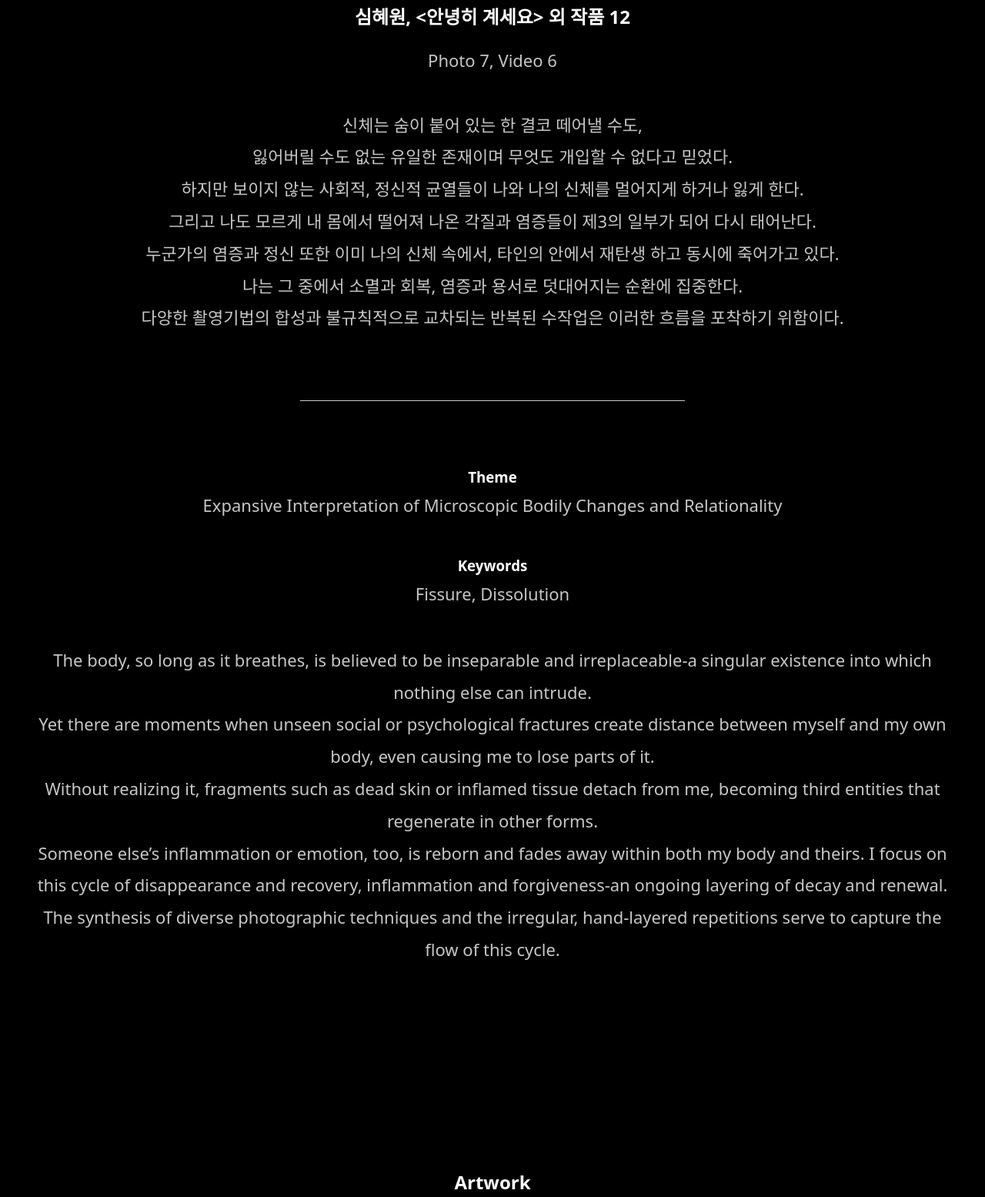
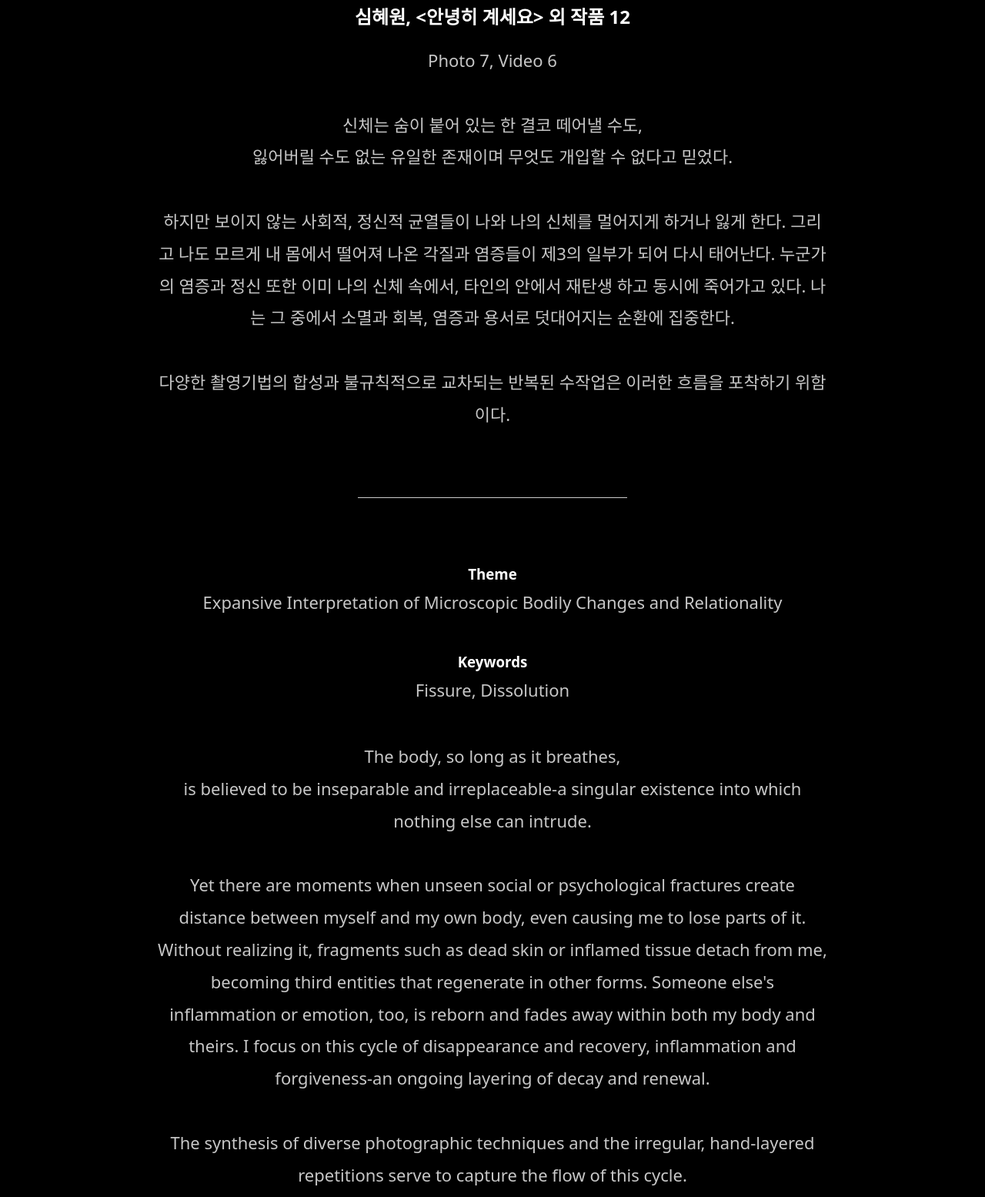
Before and after one commit to chaerlyn/hyewon-artwork-archive, a plain HTML site: page index.html in a window 1280 px wide. Shown: the part 917-2472 px from the top of the page at 77% size. Drawn offline with Linux system fonts and the light colour scheme; a web font is replaced by a local one.

Commit message:
fix: 텍스트 가독성 향상

```diff
--- a/assets/css/styles.css
+++ b/assets/css/styles.css
@@ -148,7 +148,12 @@ body {
 	padding: 120px 16px;
 	text-align: center;
 }
-.section--about > * { max-width: var(--maxw); width: 100%; }
+.about-content {
+	max-width: min(70%, 900px) !important;
+	margin: 0 auto;
+	width: 100%;
+}
+.section--about > *:not(.about-content) { max-width: var(--maxw); width: 100%; }
 .section--about h2 { margin: 0 0 10px; }
 .section--about h1 { margin: 0 0 20px; }
 .section--about h3 {
--- a/index.html
+++ b/index.html
@@ -33,16 +33,18 @@
 		</section>
 
 		<section id="about" class="section section--about">
+			<div class="about-content">
 				<h1>심혜원, &lt;안녕히 계세요&gt; 외 작품 12</h1>
 				<p>Photo 7, Video 6</p>
 				<p>&nbsp;</p>
 				<p>신체는 숨이 붙어 있는 한 결코 떼어낼 수도, <br>
-				잃어버릴 수도 없는 유일한 존재이며 무엇도 개입할 수 없다고 믿었다.<br>
-                하지만 보이지 않는 사회적, 정신적 균열들이 나와 나의 신체를 멀어지게 하거나 잃게 한다.<br>
-                 그리고 나도 모르게 내 몸에서 떨어져 나온 각질과 염증들이 제3의 일부가 되어 다시 태어난다. <br>
-                 누군가의 염증과 정신 또한 이미 나의 신체 속에서, 타인의 안에서 재탄생 하고 동시에 죽어가고 있다. <br>
-                 나는 그 중에서 소멸과 회복, 염증과 용서로 덧대어지는 순환에 집중한다. <br>
-                 다양한 촬영기법의 합성과 불규칙적으로 교차되는 반복된 수작업은 이러한 흐름을 포착하기 위함이다.</p>
+					잃어버릴 수도 없는 유일한 존재이며 무엇도 개입할 수 없다고 믿었다.<br> <br>
+					하지만 보이지 않는 사회적, 정신적 균열들이 나와 나의 신체를 멀어지게 하거나 잃게 한다.
+					그리고 나도 모르게 내 몸에서 떨어져 나온 각질과 염증들이 제3의 일부가 되어 다시 태어난다.
+					누군가의 염증과 정신 또한 이미 나의 신체 속에서, 타인의 안에서 재탄생 하고 동시에 죽어가고 있다.
+					나는 그 중에서 소멸과 회복, 염증과 용서로 덧대어지는 순환에 집중한다. <br> <br>
+					다양한 촬영기법의 합성과 불규칙적으로 교차되는 반복된 수작업은 이러한 흐름을 포착하기 위함이다.
+				</p>
 
 				<br><br><br>
 				<div class="divider-line"></div>
@@ -53,12 +55,17 @@
 				<h3>Keywords</h3>
 				<p>Fissure, Dissolution</p>
 				<br><br>
-			<p>The body, so long as it breathes, is believed to be inseparable and irreplaceable-a singular existence into which nothing else can intrude. </p>
-			<p>Yet there are moments when unseen social or psychological fractures create distance between myself and my own body, even causing me to lose parts of it.</p>
-			<p>Without realizing it, fragments such as dead skin or inflamed tissue detach from me, becoming third entities that regenerate in other forms. </p>
-			<p>Someone else’s inflammation or emotion, too, is reborn and fades away within both my body and theirs.
-			I focus on this cycle of disappearance and recovery, inflammation and forgiveness-an ongoing layering of decay and renewal. </p>
-			<p>The synthesis of diverse photographic techniques and the irregular, hand-layered repetitions serve to capture the flow of this cycle.</p>
+				<p>The body, so long as it breathes, <br>
+					is believed to be inseparable and irreplaceable-a singular existence into which nothing else can intrude.
+					<br><br>
+					Yet there are moments when unseen social or psychological fractures create distance between myself and my own body, even causing me to lose parts of it.
+					Without realizing it, fragments such as dead skin or inflamed tissue detach from me, becoming third entities that regenerate in other forms.
+					Someone else's inflammation or emotion, too, is reborn and fades away within both my body and theirs.
+					I focus on this cycle of disappearance and recovery, inflammation and forgiveness-an ongoing layering of decay and renewal.
+					<br><br>
+					The synthesis of diverse photographic techniques and the irregular, hand-layered repetitions serve to capture the flow of this cycle.
+				</p>
+			</div>
 		</section>
 
 		<section id="artwork" class="section section--artwork">
```
Lines whose indentation alone changed are shown as unchanged.
